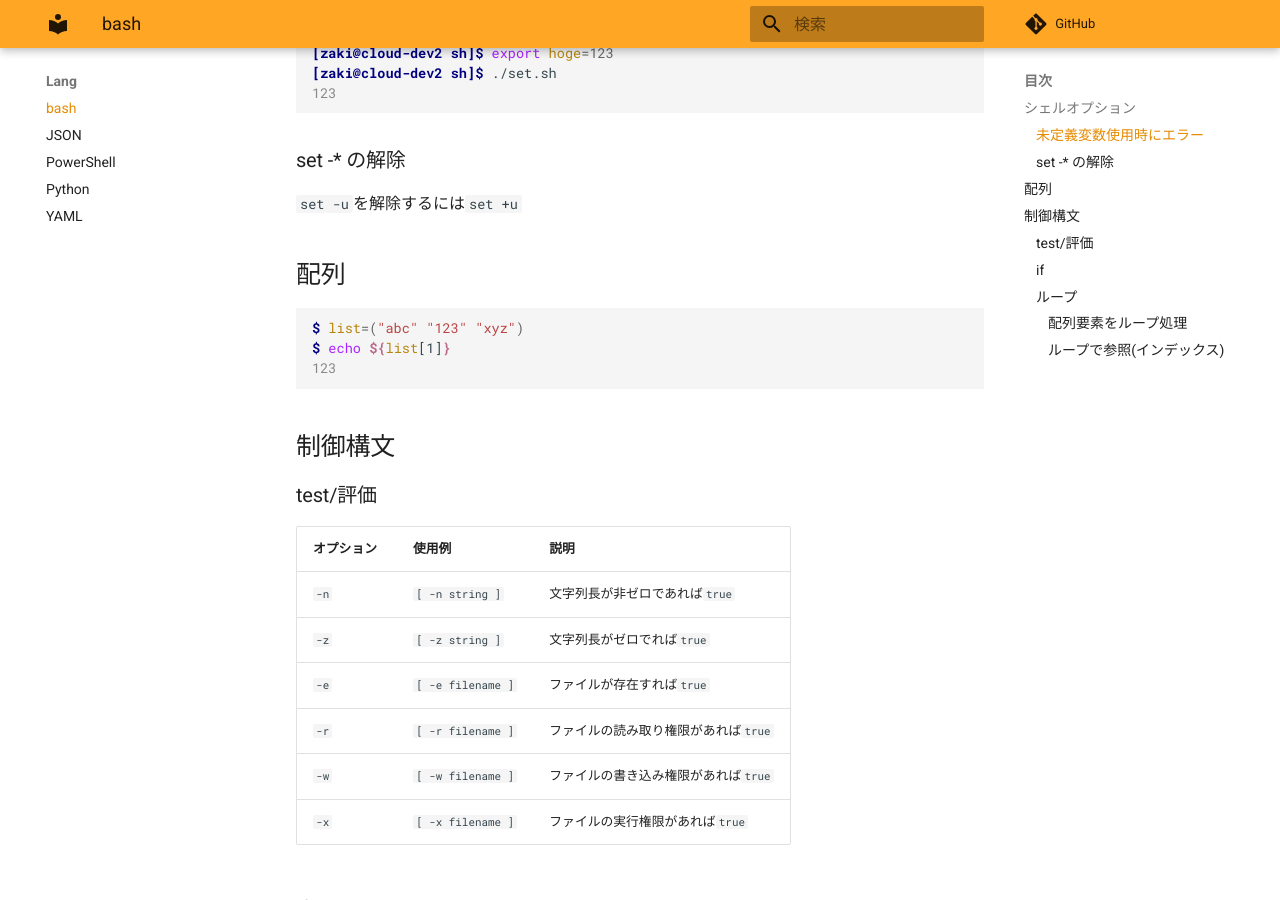
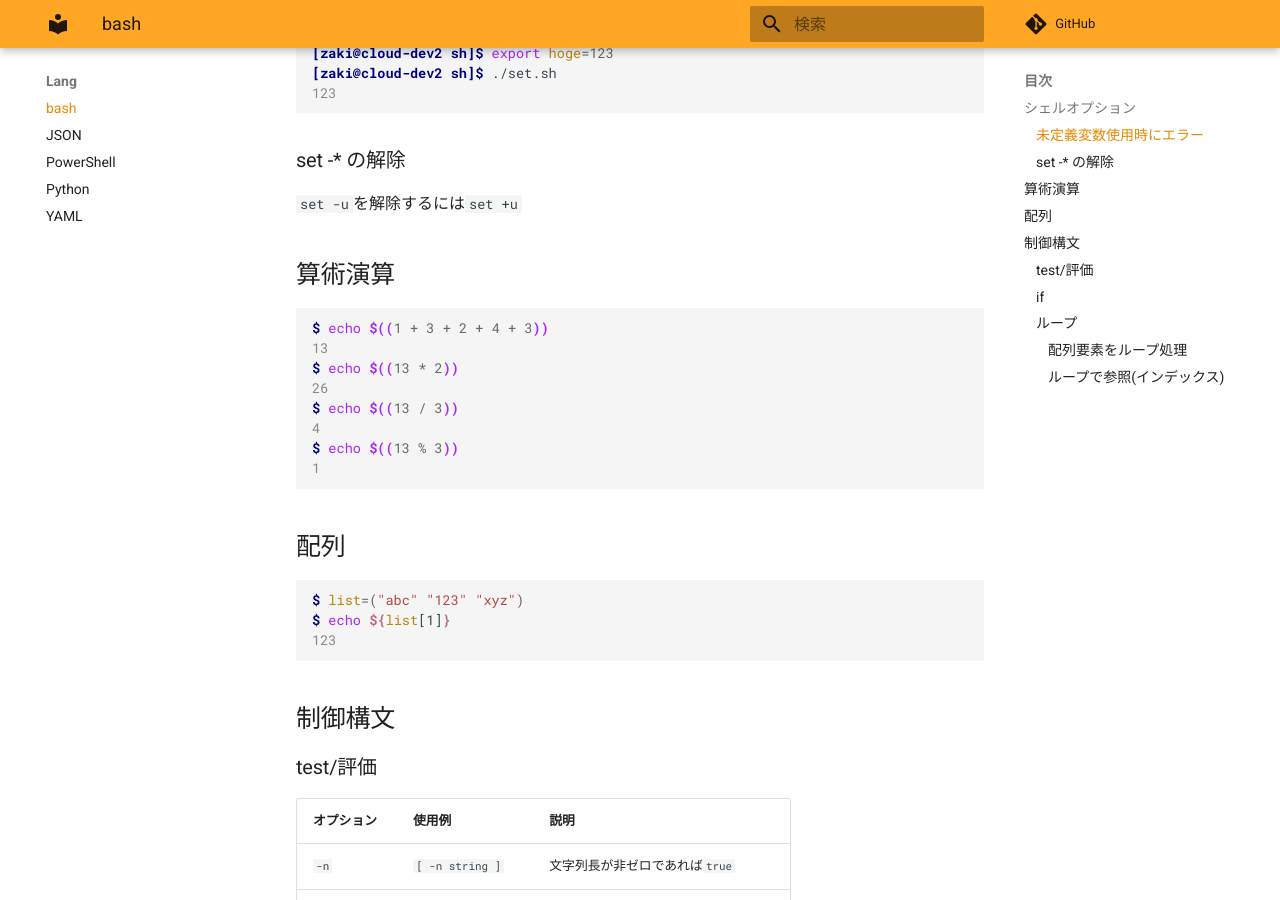
Before and after one commit to zaki-lknr/docs, an MkDocs documentation site: the page built from docs/lang/bash.md, in a window 1280 px wide and 900 px high, scrolled down 553 px. Built offline with MkDocs 1.6.1 and Material for MkDocs 9.7.7, drawn with Linux system fonts in a browser that asks for light colours; comment, search, counter and statistics services are not loaded.

Commit message:
add: lang/bash: 算術演算

````diff
--- a/docs/lang/bash.md
+++ b/docs/lang/bash.md
@@ -25,6 +25,19 @@ echo $hoge
 ### set -* の解除
 
 `set -u`を解除するには`set +u`
+
+## 算術演算
+
+```console
+$ echo $((1 + 3 + 2 + 4 + 3))
+13
+$ echo $((13 * 2))
+26
+$ echo $((13 / 3))
+4
+$ echo $((13 % 3))
+1
+```
 
 ## 配列
 
````
